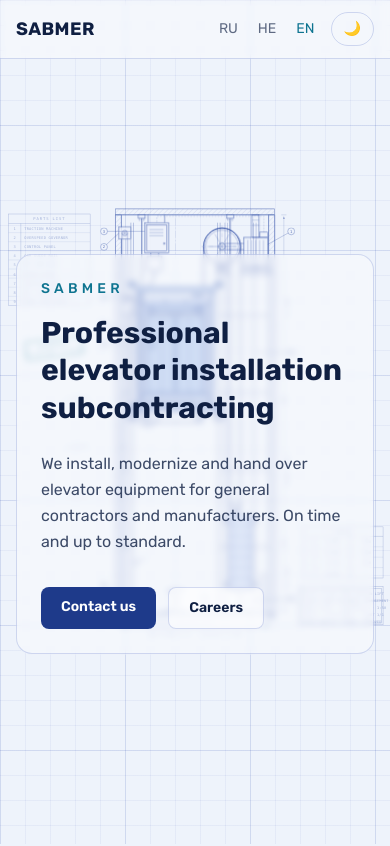
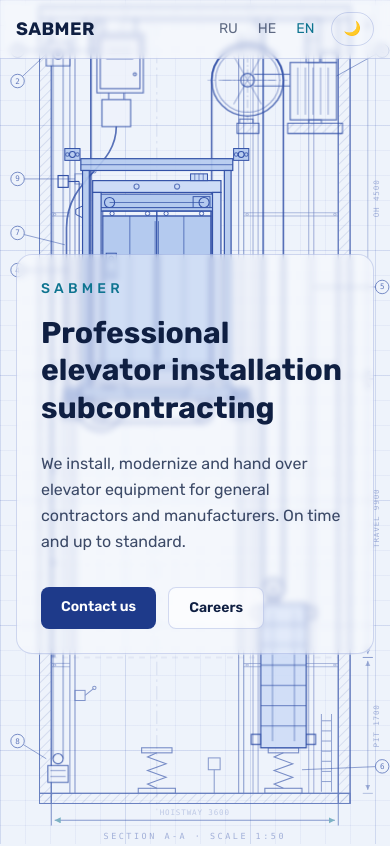
Before and after one commit to ArtemiyPank/sabmer-website, a Next.js app: page /en in a window 390 px wide. Shown: the top 846 px of the page. Built offline with nearby package versions, Linux system fonts and the light colour scheme.

Commit message:
Enlarge schematic on phones: full height with side crop

```diff
--- a/components/elevator/ElevatorSchematic.tsx
+++ b/components/elevator/ElevatorSchematic.tsx
@@ -164,7 +164,9 @@ export default function ElevatorSchematic({
   return (
     <svg
       viewBox="0 0 900 1000"
-      className="h-full w-auto"
+      // shrink-0: on narrow screens keep full height and crop the sides
+      // (the hoistway stays centered) instead of letterboxing to width
+      className="h-full w-auto shrink-0"
       aria-hidden="true"
       // the schematic never mirrors or reorders its text in RTL locales
       style={{ overflow: "hidden", direction: "ltr" }}
```
